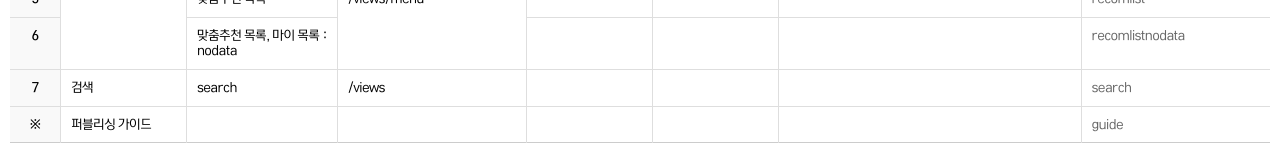
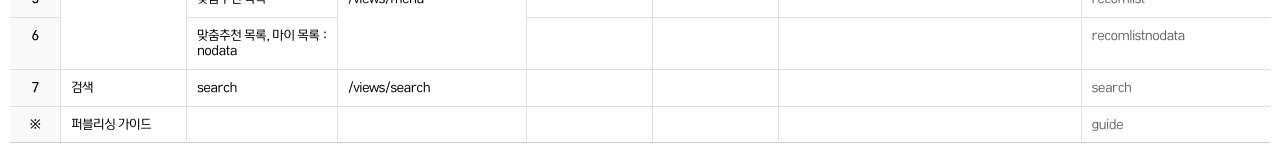
Before and after one commit to KR620705/front_publish, a Vue app in the folder acontents-front-vue/: page /#/ in a window 1280 px wide. Shown: the part 730-890 px from the top of the page. Built offline with nearby package versions, Linux system fonts and the light colour scheme; a web font is replaced by a local one.

Commit message:
index목록 검색 링크 추가

```diff
--- a/acontents-front-vue/src/views/landing/index.vue
+++ b/acontents-front-vue/src/views/landing/index.vue
@@ -147,7 +147,7 @@
             <th scope="row" class="num">7</th>
             <td class="alL">검색</td>
             <td class="alL">search</td>
-            <td class="alL">/views</td>
+            <td class="alL">/views/search</td>
             <td></td>
             <td></td>
             <td class="alL red"></td>
```
